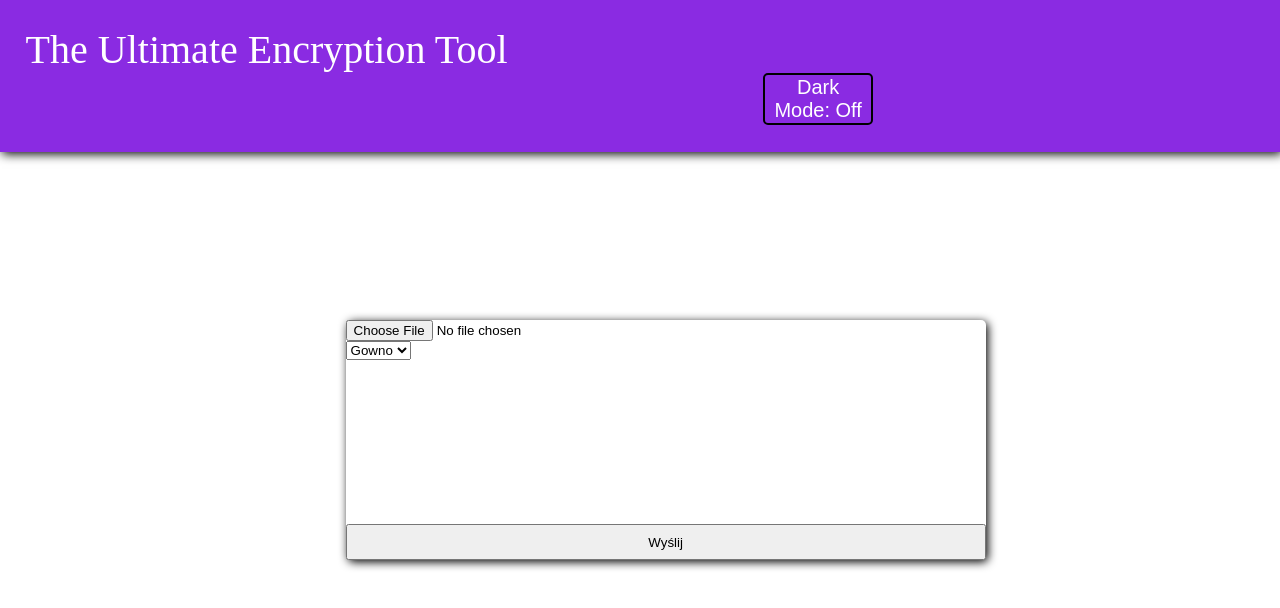
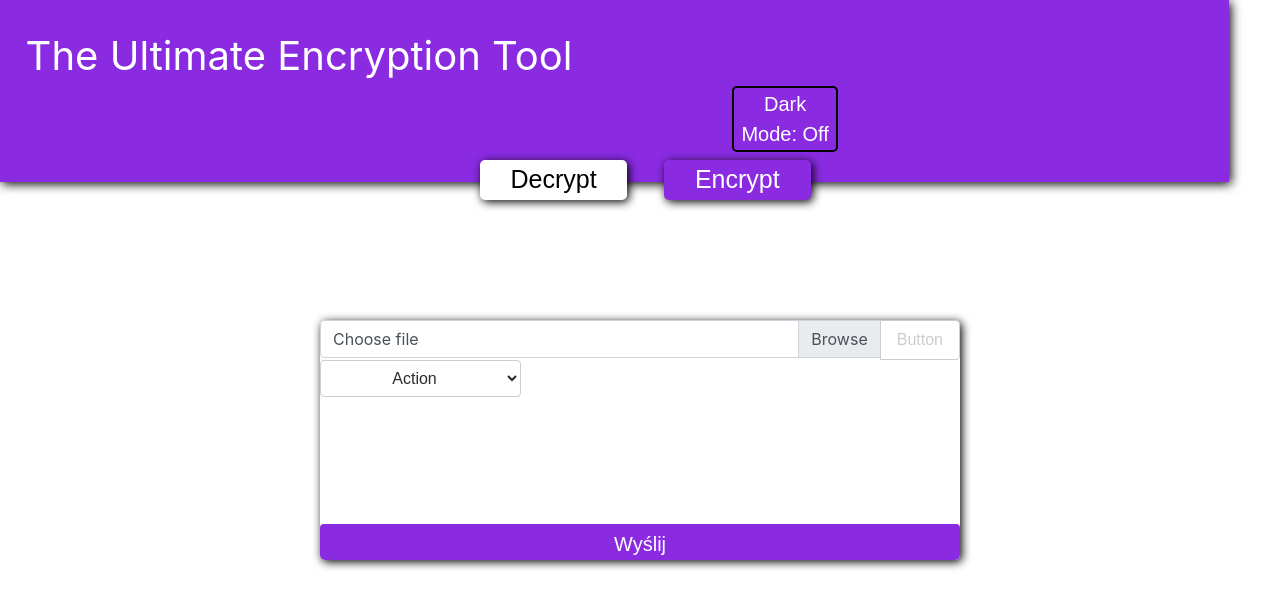
Before and after one commit to ShamanDev/EncryptionWebApp, a Flask app: page / in a window 1280 px wide. Shown: the top 608 px of the page. Run offline with Flask 2, Linux system fonts and the light colour scheme; some libraries are stand-ins or nearby versions.

Commit message:
Add files via upload

```diff
--- a/static/style.css
+++ b/static/style.css
@@ -16,7 +16,7 @@ header{
 #form_holder{
     position:fixed;
     top: 40%;
-    left: 27%;
+    left: 25%;
     width: 50%;
     height: 30%;
     box-shadow: 2px 2px 10px black;
@@ -32,6 +32,33 @@ header p{
     position: absolute;
     bottom: 0;
     left: 0;
+    border: none;
+    background-color: none;
+    font-size: 20px;
+    background-color: blueviolet;
+    color: white;
+    border-bottom-left-radius: 5px;
+    border-bottom-right-radius: 5px;
+}
+
+#switch{
+    position:fixed;
+    width: 50%;
+    left: 35%;
+    top: 20%;
+}
+
+.switch_button{
+    width: 23%;
+    height: 20%;
+    margin-left: 5%;
+    background-color: blueviolet;
+    box-shadow: 2px 2px 10px black;
+    height: 20%;
+    color: white;
+    font-size: 25px;
+    border: 0;
+    border-radius: 5px;
 }
 
 #darkmode{
--- a/templates/index.html
+++ b/templates/index.html
@@ -4,6 +4,7 @@
   <head>
     <meta charset="utf-8">
     <link rel="stylesheet" type="text/css" href="../static/style.css">
+    <link rel="stylesheet" href="https://stackpath.bootstrapcdn.com/bootstrap/4.4.1/css/bootstrap.min.css" integrity="sha384-Vkoo8x4CGsO3+Hhxv8T/Q5PaXtkKtu6ug5TOeNV6gBiFeWPGFN9MuhOf23Q9Ifjh" crossorigin="anonymous">
     <title></title>
   </head>
 
@@ -19,14 +20,17 @@
         document.body.style = "background-color:#2f2f2f;";
         document.getElementById("darkmode").textContent = "Dark Mode: On";
         document.getElementById("file_to_encrypt").style = "color: white;";
-        clicked = true;
       }
       else{
         document.body.style = "background-color: white;"
         document.getElementById("darkmode").textContent = "Dark Mode: Off";
         document.getElementById("file_to_encrypt").style = "color: black;";
-        clicked = false;
       }
+
+      $('input[type="file"]').change(function(e){
+        var fileName = e.target.files[0].name;
+        $('.custom-file-label').html(fileName);
+    });
     }
 
   </script>
@@ -36,15 +40,38 @@
       The Ultimate Encryption Tool
       <button onclick="darkmode()" id="darkmode">Dark Mode: Off</button>
     </header>
+
+    <div id="switch">
+      <button class="switch_button" style="background-color: white; color: black; ">Decrypt</button>
+      <button class="switch_button">Encrypt</button>
+    </div>
+
     <div id="form_holder">
       <form>
-        <input type="file" name="file_to_encrypt" id="file_to_encrypt"><br>
-        <select name="encrypt_type">
-          <option value="Gowno" selected>Gowno</option>
-          <option value="Twoje!!">Twoje!!</option>
-        </select><br>
-        <button id="submit" name="submit" onclick="gowno()">Wyślij</button><br>
+        <div class="input-group">
+          <div class="custom-file">
+            <input type="file" class="custom-file-input" id="inputGroupFile04" aria-describedby="inputGroupFileAddon04">
+            <label class="custom-file-label" for="inputGroupFile04">Choose file</label>
+          </div>
+          <div class="input-group-append">
+            <button class="btn btn-outline-secondary" type="button" id="inputGroupFileAddon04">Button</button>
+          </div>
+        </div>
+        <div class="dropdown">
+          <select class="btn btn-secondary dropdown-toggle" type="button" id="dropdownMenuButton" data-toggle="dropdown" aria-haspopup="true" aria-expanded="false">
+            <option class="dropdown-item" href="#">Action</option>
+            <option class="dropdown-item" href="#">Another action</option>
+            <option class="dropdown-item" href="#">Something else here</option>
+          </div>
+          </select>
+        </div>
+        <button id="submit" name="submit" onclick="gowno()" class="btn btn-primary">Wyślij</button><br>
       </form>
     </div>
+
+    <link rel="stylesheet" href="https://maxcdn.bootstrapcdn.com/bootstrap/4.0.0-alpha.6/css/bootstrap.min.css" integrity="sha384-rwoIResjU2yc3z8GV/NPeZWAv56rSmLldC3R/AZzGRnGxQQKnKkoFVhFQhNUwEyJ" crossorigin="anonymous">
+    <script src="https://code.jquery.com/jquery-3.1.1.slim.min.js" integrity="sha384-A7FZj7v+d/sdmMqp/nOQwliLvUsJfDHW+k9Omg/a/EheAdgtzNs3hpfag6Ed950n" crossorigin="anonymous"></script>
+    <script src="https://cdnjs.cloudflare.com/ajax/libs/tether/1.4.0/js/tether.min.js" integrity="sha384-DztdAPBWPRXSA/3eYEEUWrWCy7G5KFbe8fFjk5JAIxUYHKkDx6Qin1DkWx51bBrb" crossorigin="anonymous"></script>
+    <script src="https://maxcdn.bootstrapcdn.com/bootstrap/4.0.0-alpha.6/js/bootstrap.min.js" integrity="sha384-vBWWzlZJ8ea9aCX4pEW3rVHjgjt7zpkNpZk+02D9phzyeVkE+jo0ieGizqPLForn" crossorigin="anonymous"></script>
   </body>
 </html>
```
Also changed, not shown: VIC.py (+6 -5 lines).
